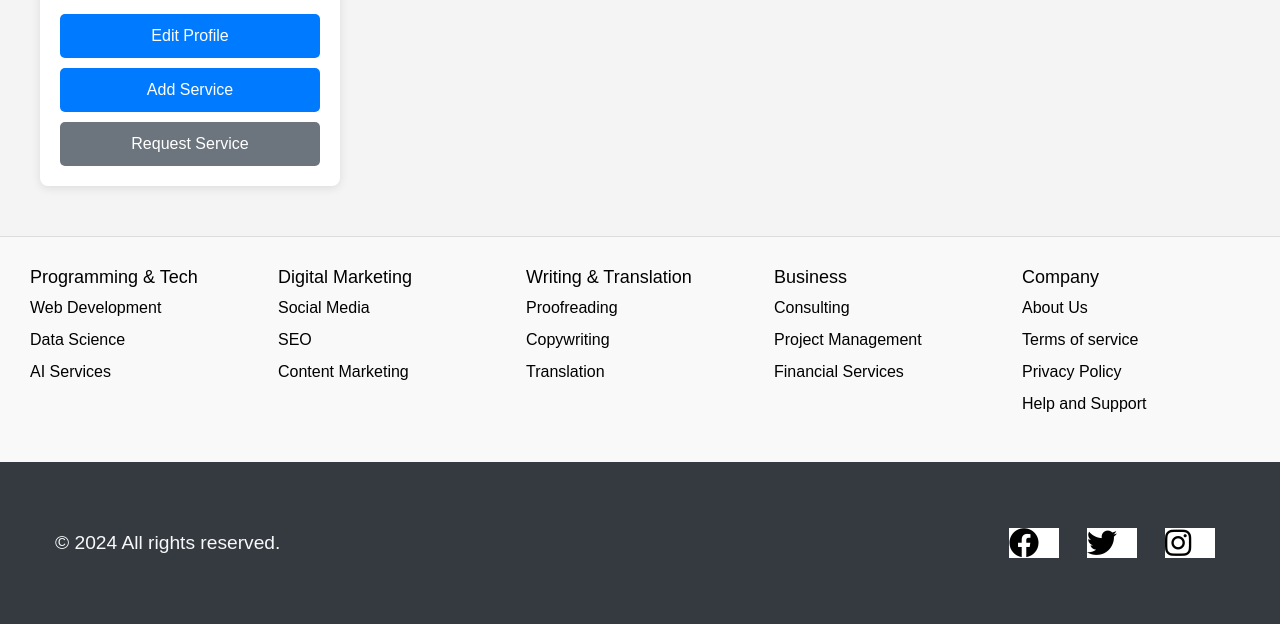
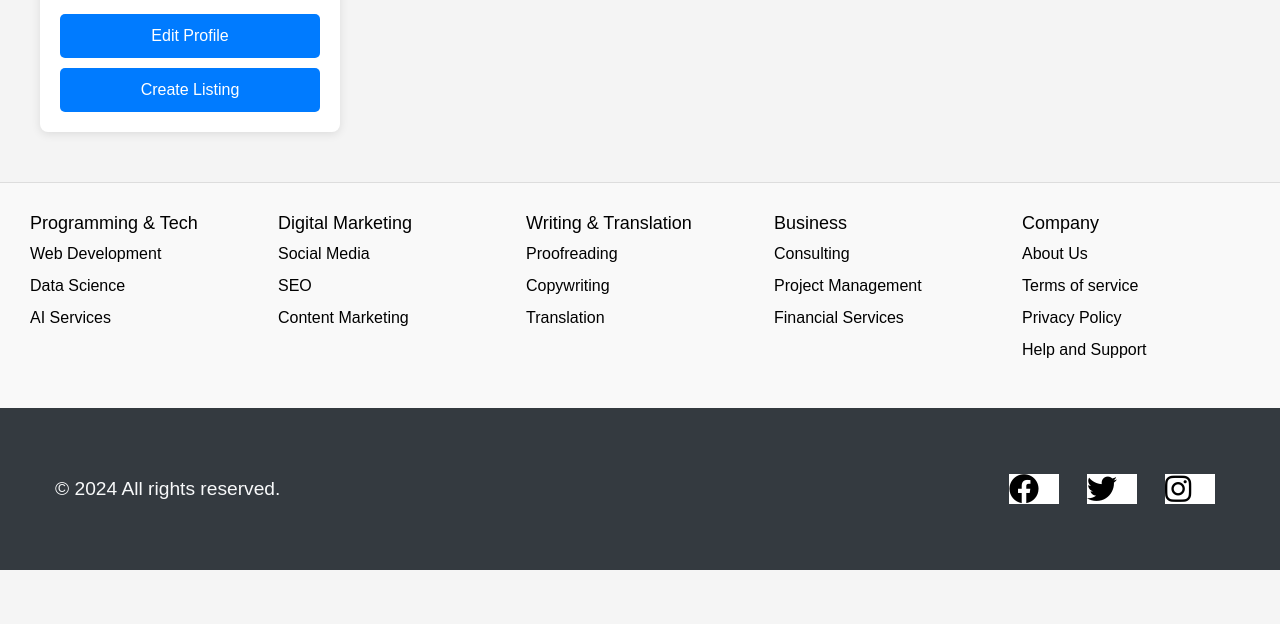
Before and after one commit to Nidhushan/TimeBanking, a Django app: page /profile/ in a window 1280 px wide. Shown: the part 676-1300 px from the top of the page. After the commit the page ends 1246 px from the top, so only its background shows below. Run offline with Django 5.2, Linux system fonts and the light colour scheme; a user stored in the database is signed in; some libraries are stand-ins or nearby versions.

Commit message:
fix: actually expose create listing function

```diff
--- a/Time_Banking/Time_Banking/templates/profile_info.html
+++ b/Time_Banking/Time_Banking/templates/profile_info.html
@@ -35,8 +35,7 @@ Edit Profile
 
                 <!-- Buttons -->
                 <a href="{% url 'edit_profile' %}" class="button-primary">Edit Profile</a>
-                <a href="{% url 'add_service' %}" class="button-primary">Add Service</a> <!-- Add Service Button -->
-                <a href="{% url 'request_service' %}" class="button-secondary">Request Service</a>
+                <a href="{% url 'create_listing_page' %}" class="button-primary">Create Listing</a>
             </div>
         </div>
 
--- a/Time_Banking/Time_Banking/urls.py
+++ b/Time_Banking/Time_Banking/urls.py
@@ -38,8 +38,8 @@ urlpatterns = [
     path('verify-reset-code/', views.verify_reset_code, name='verify_reset_code'),
     path('reset-password/', views.reset_password, name='reset_password'),
     path('create-listing/', views.create_listing_page, name='create_listing_page'),
-    path('add-service/', views.add_service, name='add_service'),
-    path('request-service/', views.request_service, name='request_service'),
+    # path('add-service/', views.add_service, name='add_service'),
+    # path('request-service/', views.request_service, name='request_service'),
 
     # path('login/', views.login, name='login'),
 
--- a/Time_Banking/Time_Banking/views.py
+++ b/Time_Banking/Time_Banking/views.py
@@ -637,15 +637,7 @@ def edit_profile(request):
     else:
         form = ProfileEditForm(instance=request.user)
     return render(request, 'edit_profile.html', {'form': form})
+
 @login_required
 def get_profile(request):
     return render(request, 'profile_info.html', {'user': request.user})
-
-
-
-def add_service(request):
-    # Logic for adding a service goes here
-    return render(request, 'add_service.html')
-def request_service(request):
-    # Logic for adding a service goes here
-    return render(request, 'request_service.html')
```
